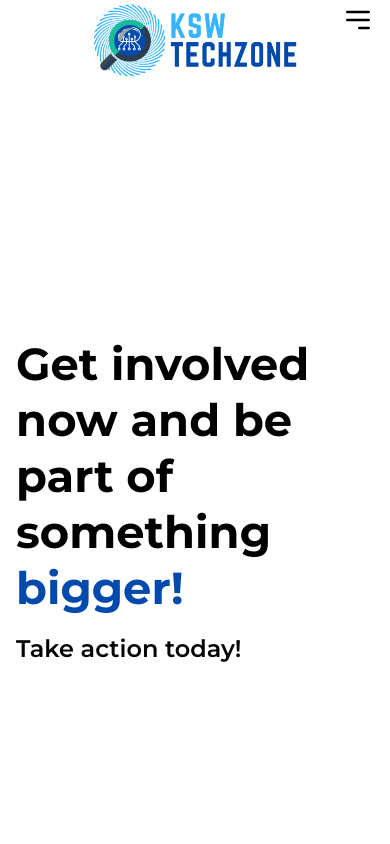
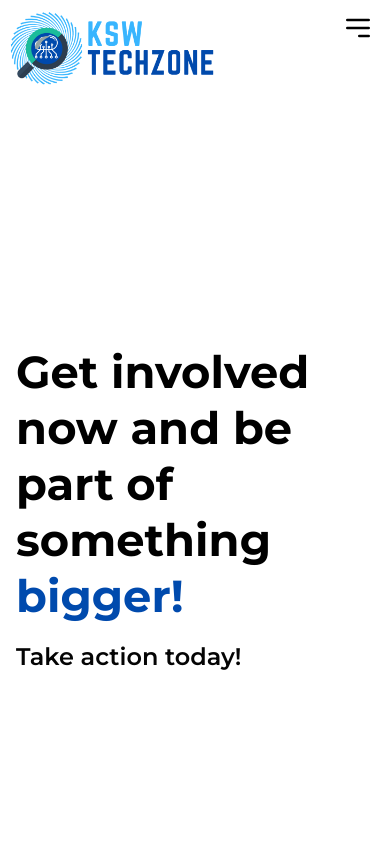
Before and after one commit to diwashbhattarai999/ksw-website, a React (Vite) app: page /career in a window 390 px wide. Shown: the top 844 px of the page. Built offline with nearby package versions, Linux system fonts and the light colour scheme; a web font is replaced by a local one.

Commit message:
small changes in nav

```diff
--- a/src/components/Card/Card.tsx
+++ b/src/components/Card/Card.tsx
@@ -19,7 +19,7 @@ const Card: React.FC<CardProps> = ({
   showButton = true,
 }) => {
   return (
-    <div className="flex flex-col pt-10 md:flex-row md:justify-between ml-5 m-auto">
+    <div className="flex flex-col pt-10 md:flex-row md:justify-between m-auto">
       {showImageFirst ? (
         <>
           <div className="w-full sm:w-full md:w-[60%] lg:w-[60%] md:items-start">
--- a/src/components/ContactComponent/ContactMain.tsx
+++ b/src/components/ContactComponent/ContactMain.tsx
@@ -8,8 +8,8 @@ const ContactMain: React.FC = () => {
     <Container>
       <div className="h-screen flex flex-col md:flex-row items-center justify-center">
         <div className=" lg:max-w-xl">
-          <h2 className="py-5 text-[1.2rem] sm:text-[1.7rem] font-bold">
-            Let's Connect
+          <h2 className="py-5 text-[1.2rem] sm:text-[2rem] font-bold">
+            Let's <span className='text-[#004AAD]'>Connect</span>
           </h2>
           <p className="text-[0.8rem] sm:text-[1rem] text-justify py-2 text-gray-700">
             Whether you have a project in mind or just want to explore how KSW
--- a/src/components/Header/Navbar.tsx
+++ b/src/components/Header/Navbar.tsx
@@ -14,12 +14,12 @@ export default function NavBar() {
 
   return (
     <div className="relative">
-      <Link to="/" className="z-10 md:hidden flex items-center justify-center">
-        <img className="w-52" src={Logotext} alt="Logo" />
+      <Link to="/" className="z-10 md:hidden flex items-center justify-start">
+        <img className="w-52 mt-2 ml-2" src={Logotext} alt="Logo" />
       </Link>
       {/* Hamburger menu button */}
       <div className="absolute right-0 z-50 mb-20 mr-4 -mt-1 md:hidden top-2">
-        <button onClick={toggleMenu} className="focus:outline-none">
+        <button onClick={toggleMenu} className="focus:outline-none mt-2 ml-2">
           <svg
             className="w-8 h-8"
             fill="none"
--- a/src/pages/Career.tsx
+++ b/src/pages/Career.tsx
@@ -106,7 +106,7 @@ export default function Career() {
           <img
             src={career}
             alt="Career"
-            className="max-w-[478px] md:h-96 lg:h-[500px] hidden sm:block md:absolute top-32 right-0 "
+            className="max-w-[50vw] md:h-[50vh] lg:h-[500px] hidden sm:block md:absolute top-32 right-0 "
           />
         </div>
       </Container>
```
